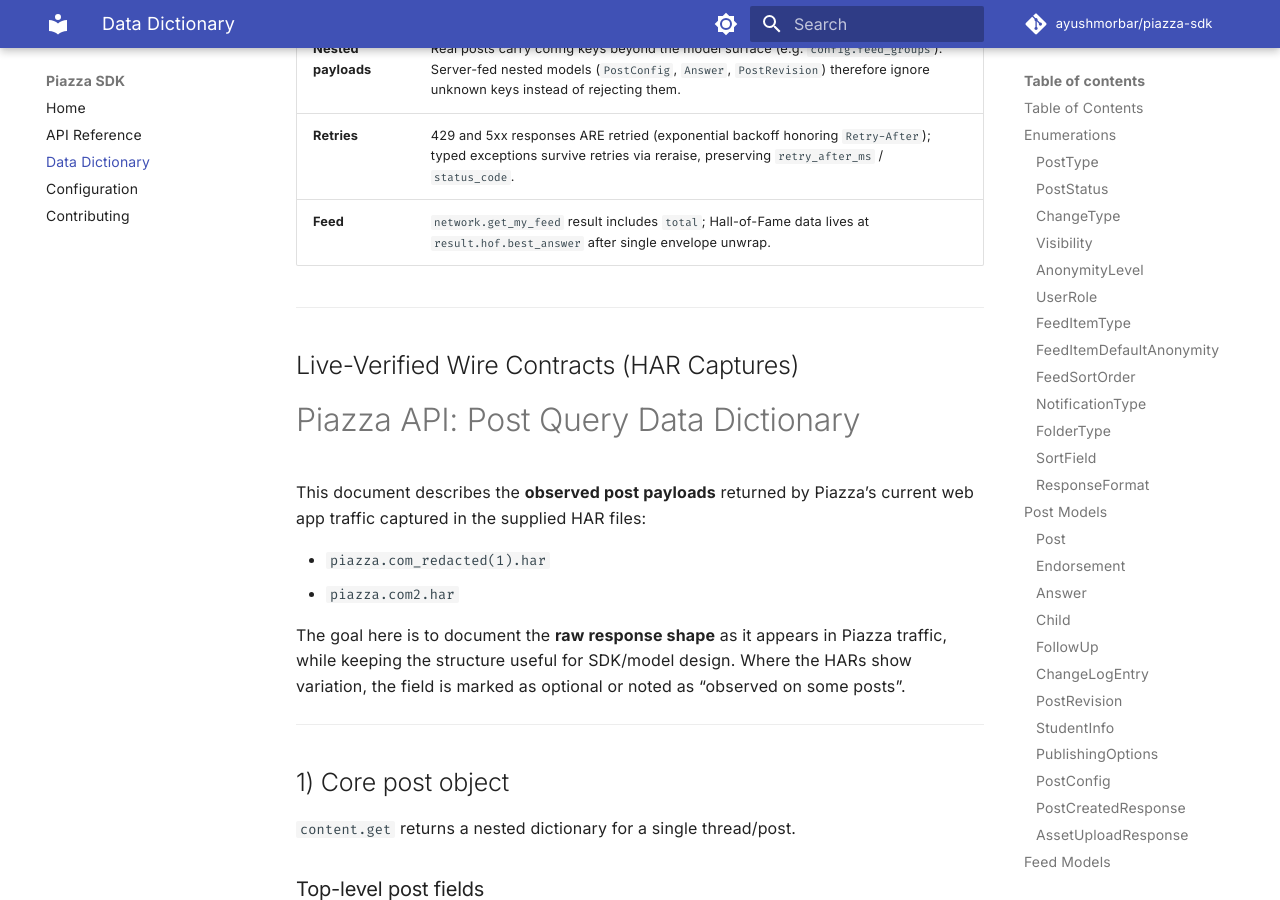
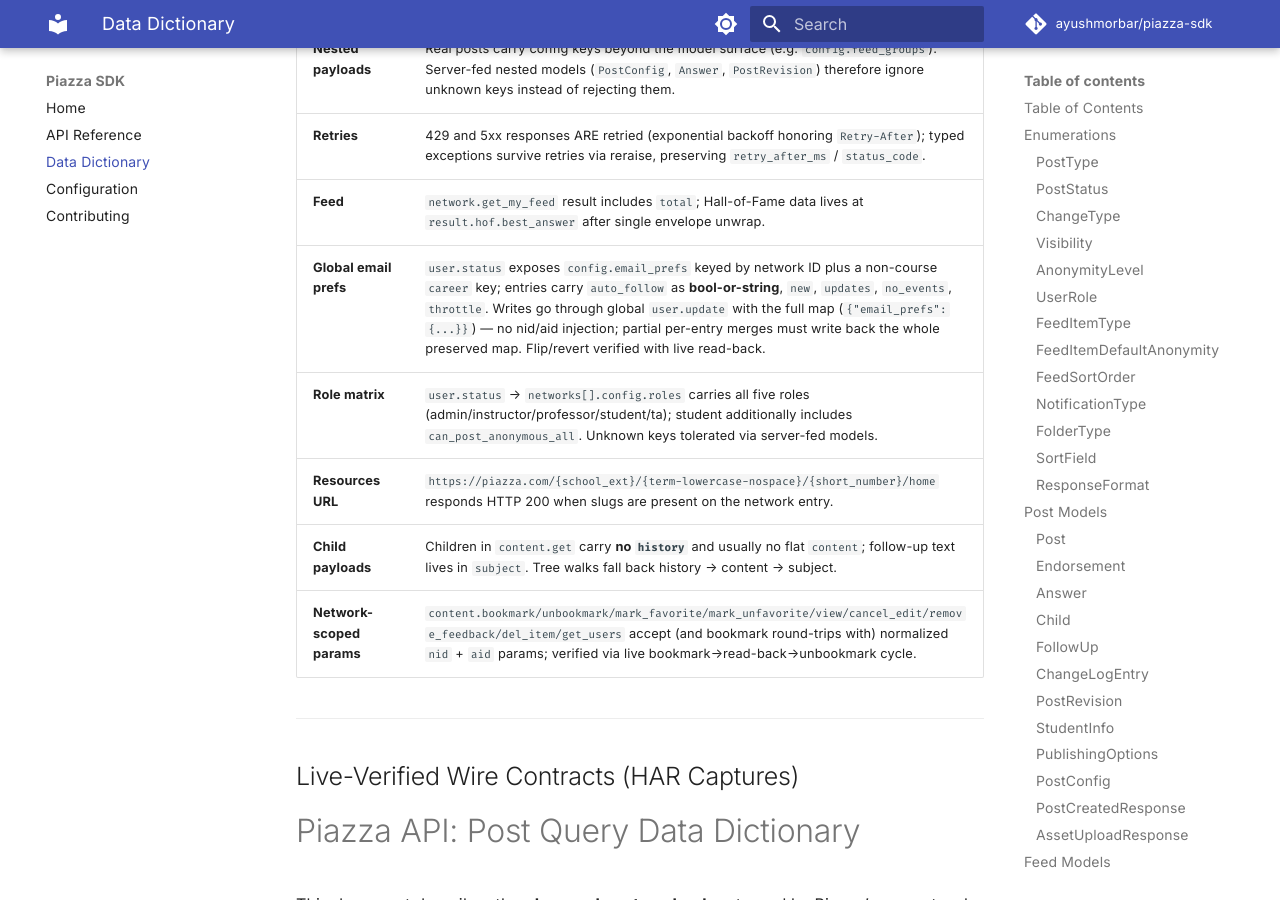
Before and after one commit to ayushmorbar/piazza-sdk, an MkDocs documentation site: the page built from docs/data-dictionary.md, in a window 1280 px wide and 900 px high, scrolled down 33702 px. Built offline with MkDocs 1.6.1 and Material for MkDocs 9.7.7, drawn with Linux system fonts in a browser that asks for light colours; comment, search, counter and statistics services are not loaded.

Commit message:
docs: record live-verified wire contracts from Go-parity implementation
Email prefs map, role matrix, resources URL, child payload shapes,
and normalized network-scoped params - all confirmed against the
production API during this pass.

```diff
--- a/docs/data-dictionary.md
+++ b/docs/data-dictionary.md
@@ -1021,6 +1021,11 @@
 | **Nested payloads** | Real posts carry config keys beyond the model surface (e.g. `config.feed_groups`). Server-fed nested models (`PostConfig`, `Answer`, `PostRevision`) therefore ignore unknown keys instead of rejecting them. |
 | **Retries** | 429 and 5xx responses ARE retried (exponential backoff honoring `Retry-After`); typed exceptions survive retries via reraise, preserving `retry_after_ms` / `status_code`. |
 | **Feed** | `network.get_my_feed` result includes `total`; Hall-of-Fame data lives at `result.hof.best_answer` after single envelope unwrap. |
+| **Global email prefs** | `user.status` exposes `config.email_prefs` keyed by network ID plus a non-course `career` key; entries carry `auto_follow` as **bool-or-string**, `new`, `updates`, `no_events`, `throttle`. Writes go through global `user.update` with the full map (`{"email_prefs": {...}}`) — no nid/aid injection; partial per-entry merges must write back the whole preserved map. Flip/revert verified with live read-back. |
+| **Role matrix** | `user.status` → `networks[].config.roles` carries all five roles (admin/instructor/professor/student/ta); student additionally includes `can_post_anonymous_all`. Unknown keys tolerated via server-fed models. |
+| **Resources URL** | `https://piazza.com/{school_ext}/{term-lowercase-nospace}/{short_number}/home` responds HTTP 200 when slugs are present on the network entry. |
+| **Child payloads** | Children in `content.get` carry **no `history`** and usually no flat `content`; follow-up text lives in `subject`. Tree walks fall back history → content → subject. |
+| **Network-scoped params** | `content.bookmark/unbookmark/mark_favorite/mark_unfavorite/view/cancel_edit/remove_feedback/del_item/get_users` accept (and bookmark round-trips with) normalized `nid` + `aid` params; verified via live bookmark→read-back→unbookmark cycle. |
 
 
 ---
```
